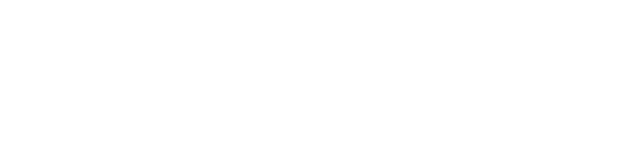
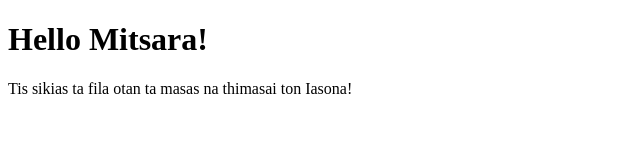
Before and after one commit to Thanoulakis/mitsaras-site, a plain HTML site: page index.html in a window 1280 px wide. Shown: the whole page, without its empty margins (0-640 px from the left). Drawn offline with Linux system fonts and the light colour scheme.

Commit message:
Added content to index.html

```diff
--- a/index.html
+++ b/index.html
@@ -6,6 +6,7 @@
     <title>Document</title>
 </head>
 <body>
-
+    <h1>Hello Mitsara!</h1>
+    <p>Tis sikias ta fila otan ta masas na thimasai ton Iasona!</p>
 </body>
 </html>
```
